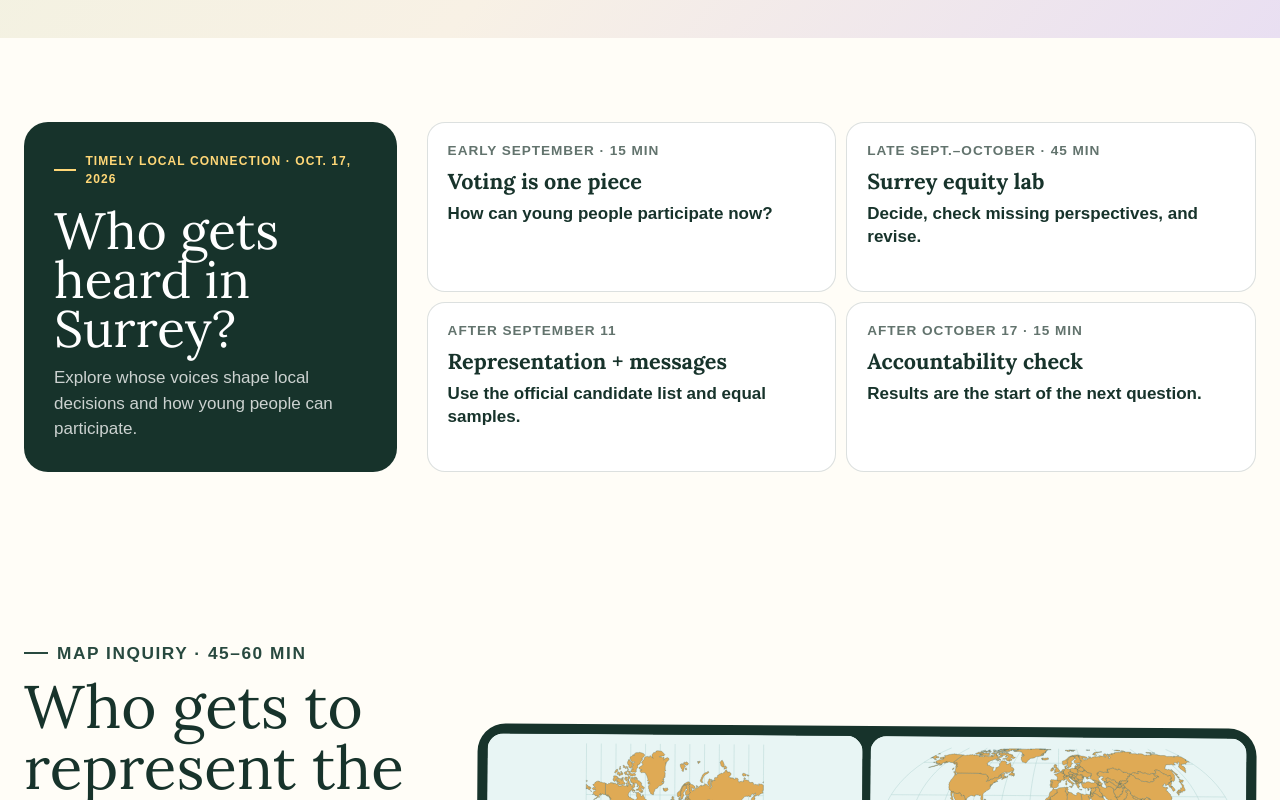
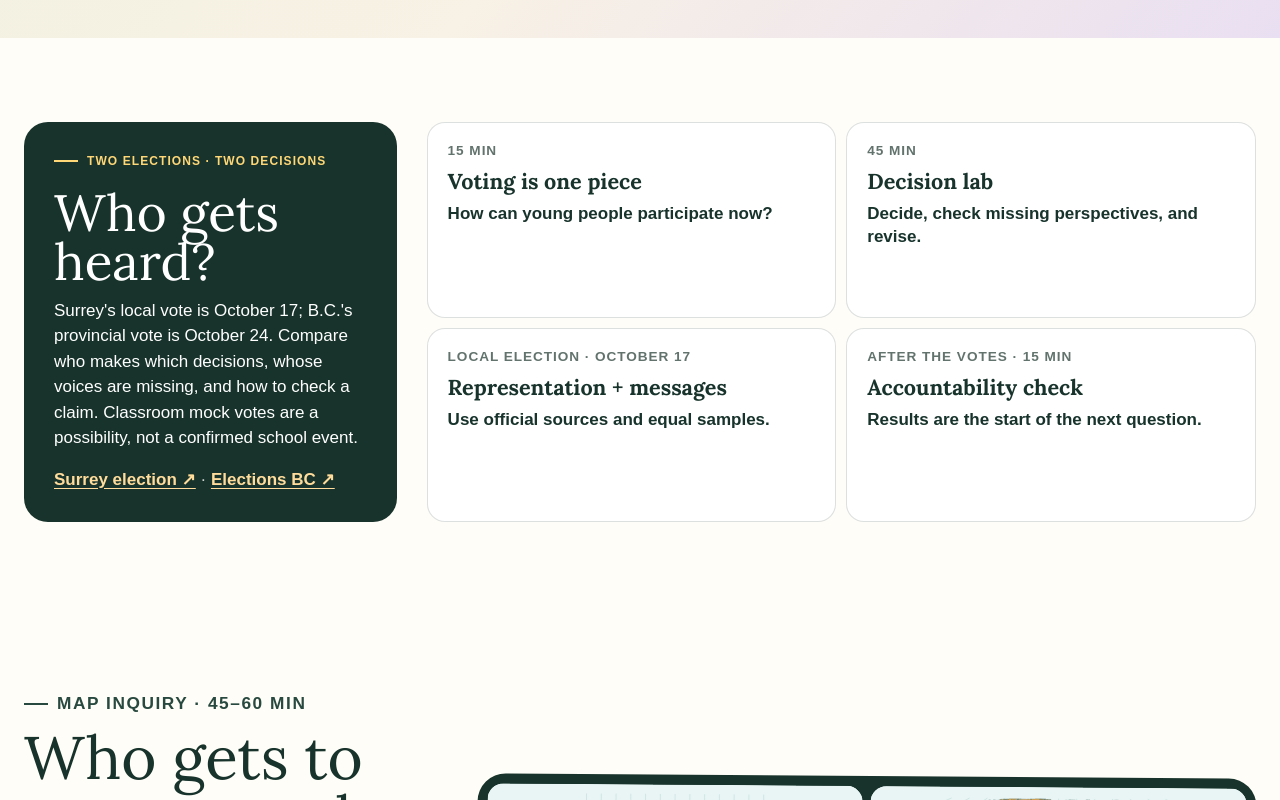
Before and after one commit to dlwyatt-eng/equity-hub, a Next.js app: page / in a window 1280 px wide. Shown: the part 1300-2100 px from the top of the page. Built offline with nearby package versions, Linux system fonts and the light colour scheme; a web font is replaced by a local one.

Commit message:
Add provincial election context and evergreen post-vote homepage

```diff
--- a/app/globals.css
+++ b/app/globals.css
@@ -792,6 +792,8 @@ footer { min-height: 120px; display: grid; grid-template-columns: auto 1fr auto;
 footer p { display: grid; gap: 3px; margin: 0; }
 footer p span { color: rgba(255,255,255,.68); font-size: .85rem; }
 footer button { color: white; border: 0; background: none; cursor: pointer; font-weight: 800; }
+footer p a,.election-official-links a { color: #ffdc9b; text-decoration: underline; text-underline-offset: 3px; font-weight: 700; }
+.election-official-links { margin-top: 16px !important; }
 
 .large-text .desktop-nav button, .large-text .toggle, .large-text .text-size-toggle { font-size: .9rem; }
 .large-text .desktop-nav { display: none; }
--- a/app/page.tsx
+++ b/app/page.tsx
@@ -9,6 +9,7 @@ import { useEffect, useLayoutEffect, useRef, useState } from "react";
 import { CalendarProvocationsPanel, MapRepresentationInquiry } from "./master-inquiry-panels";
 
 import { CommunityCalendar, CommunityToday } from "./community-calendar";
+import { localDay } from "../content/community-dates.mjs";
 
 type View = "rights" | "home" | "teach" | "maps" | "plan" | "issues" | "action" | "library";
 type Tone = "leaf" | "sun" | "sky" | "berry" | "coral" | "sand";
@@ -1622,6 +1623,9 @@ export default function Home() {
   const [menuOpen, setMenuOpen] = useState(false);
   const [chosenOptions, setChosenOptions] = useState<string[]>([]);
   const [scrollResetKey, setScrollResetKey] = useState(0);
+  const electionDay = localDay();
+  const localVotePassed = electionDay > "2026-10-17";
+  const provincialVotePassed = electionDay > "2026-10-24";
 
   const selectedLesson = lessons.find((lesson) => lesson.id === selectedLessonId) ?? null;
   const currentStep = selectedLesson?.steps[stepIndex];
@@ -2065,12 +2069,17 @@ export default function Home() {
               </section>
 
               <section className="election-now section" aria-labelledby="election-now-title">
-                <div className="election-now-copy"><p className="eyebrow dark"><span /> Timely local connection · Oct. 17, 2026</p><h2 id="election-now-title">Who gets heard in Surrey?</h2><p>Explore whose voices shape local decisions and how young people can participate.</p></div>
+                <div className="election-now-copy"><p className="eyebrow dark"><span /> {provincialVotePassed ? "After the votes · keep asking" : "Two elections · two decisions"}</p><h2 id="election-now-title">{provincialVotePassed ? "What happens after a vote?" : localVotePassed ? "Local results. Provincial choice." : "Who gets heard?"}</h2><p>{provincialVotePassed ? "Surrey voted locally on October 17 and B.C. voted provincially on October 24. Check the official results, then ask what decisions and follow-up come next." : localVotePassed ? "Surrey's local vote was October 17; B.C.'s provincial vote is October 24. Compare who makes which decisions and check claims against original sources." : "Surrey's local vote is October 17; B.C.'s provincial vote is October 24. Compare who makes which decisions, whose voices are missing, and how to check a claim."} Classroom mock votes are a possibility, not a confirmed school event.</p><p className="election-official-links"><a href="https://www.surrey.ca/2026-municipal-election" target="_blank" rel="noreferrer">Surrey election ↗</a> · <a href="https://elections.bc.ca/2026-provincial-election/" target="_blank" rel="noreferrer">Elections BC ↗</a></p></div>
                 <div className="election-route-grid">
-                  <button type="button" onClick={() => startLesson("voice-and-rules", 13)}><small>EARLY SEPTEMBER · 15 MIN</small><b>Voting is one piece</b><span>How can young people participate now?</span></button>
-                  <button type="button" onClick={() => startLesson("voice-and-rules", 5)}><small>LATE SEPT.–OCTOBER · 45 MIN</small><b>Surrey equity lab</b><span>Decide, check missing perspectives, and revise.</span></button>
-                  <button type="button" onClick={() => startLesson("voice-and-rules", 7)}><small>AFTER SEPTEMBER 11</small><b>Representation + messages</b><span>Use the official candidate list and equal samples.</span></button>
-                  <button type="button" onClick={() => startLesson("voice-and-rules", 14)}><small>AFTER OCTOBER 17 · 15 MIN</small><b>Accountability check</b><span>Results are the start of the next question.</span></button>
+                  {provincialVotePassed ? <>
+                    <button type="button" onClick={() => startLesson("voice-and-rules", 14)}><small>AFTER BOTH VOTES · 15 MIN</small><b>Accountability check</b><span>What can we verify, and what still needs follow-up?</span></button>
+                    <button type="button" onClick={() => startLesson("voice-and-rules", 13)}><small>EVERY DAY · 15 MIN</small><b>Voting is one piece</b><span>How can young people participate between elections?</span></button>
+                  </> : <>
+                    <button type="button" onClick={() => startLesson("voice-and-rules", 13)}><small>15 MIN</small><b>Voting is one piece</b><span>How can young people participate now?</span></button>
+                    <button type="button" onClick={() => startLesson("voice-and-rules", 5)}><small>45 MIN</small><b>Decision lab</b><span>Decide, check missing perspectives, and revise.</span></button>
+                    {!localVotePassed && <button type="button" onClick={() => startLesson("voice-and-rules", 7)}><small>LOCAL ELECTION · OCTOBER 17</small><b>Representation + messages</b><span>Use official sources and equal samples.</span></button>}
+                    <button type="button" onClick={() => startLesson("voice-and-rules", 14)}><small>AFTER THE VOTES · 15 MIN</small><b>Accountability check</b><span>Results are the start of the next question.</span></button>
+                  </>}
                 </div>
               </section>
 
@@ -2249,7 +2258,7 @@ export default function Home() {
           )}
         </>
       )}
-      {!projectorMode && <footer><BrandMark /><p><strong>Walnut Road Equity Learning &amp; Action Hub</strong><span>K–7 lessons, classroom resources and community action.</span></p><button type="button" onClick={() => go("home")}>Back to start ↑</button></footer>}
+      {!projectorMode && <footer><BrandMark /><p><strong>Walnut Road Equity Learning &amp; Action Hub</strong><span>K–7 lessons, classroom resources and community action. · Updated September 23, 2026</span><a href="https://dlwyatt-eng.github.io/learn/">Mr. Wyatt&apos;s Grade 6 Student &amp; Family Hub ↗</a></p><button type="button" onClick={() => go("home")}>Back to start ↑</button></footer>}
     </main>
     </>
   );
--- a/pages/index.html
+++ b/pages/index.html
@@ -4,11 +4,18 @@
     <meta charset="UTF-8" />
     <meta name="viewport" content="width=device-width, initial-scale=1.0" />
     <meta name="description" content="A public K–7 Equity Learning &amp; Action Hub with grade-band guidance, teacher preparation, projected lessons, printables, and linked public sources." />
+    <meta property="og:type" content="website" />
+    <meta property="og:title" content="Walnut Road Equity Learning &amp; Action Hub" />
+    <meta property="og:description" content="Public K–7 lessons, classroom resources and community action." />
+    <meta property="og:url" content="https://dlwyatt-eng.github.io/equity-hub/" />
+    <meta property="og:image" content="https://dlwyatt-eng.github.io/equity-hub/og.png" />
+    <meta property="og:image:alt" content="Walnut Road students learning, questioning, and taking action together." />
     <link rel="icon" href="./favicon.svg" />
     <title>Walnut Road Equity Learning &amp; Action Hub</title>
   </head>
   <body>
     <div id="root"></div>
+    <noscript>JavaScript is needed for the interactive lessons. For Grade 6 class updates, visit <a href="https://dlwyatt-eng.github.io/learn/">the Student &amp; Family Hub</a>.</noscript>
     <script type="module" src="/main.tsx"></script>
   </body>
 </html>
```
